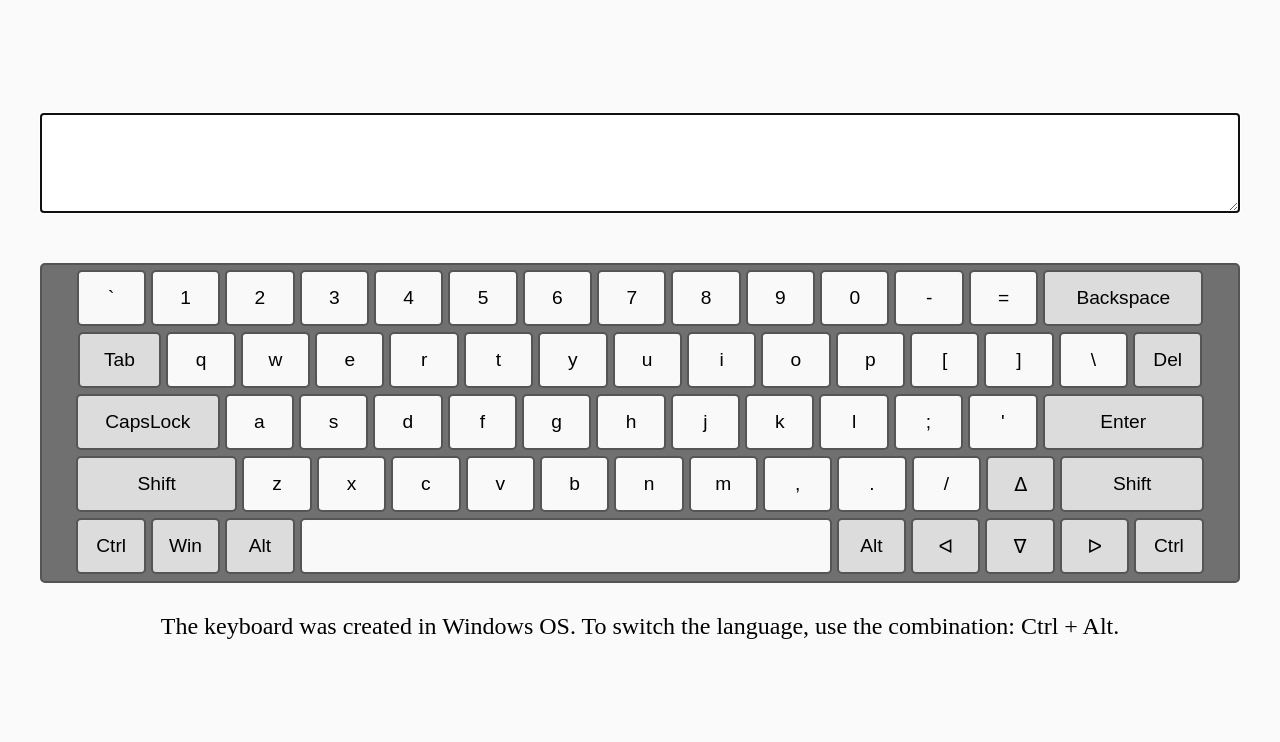
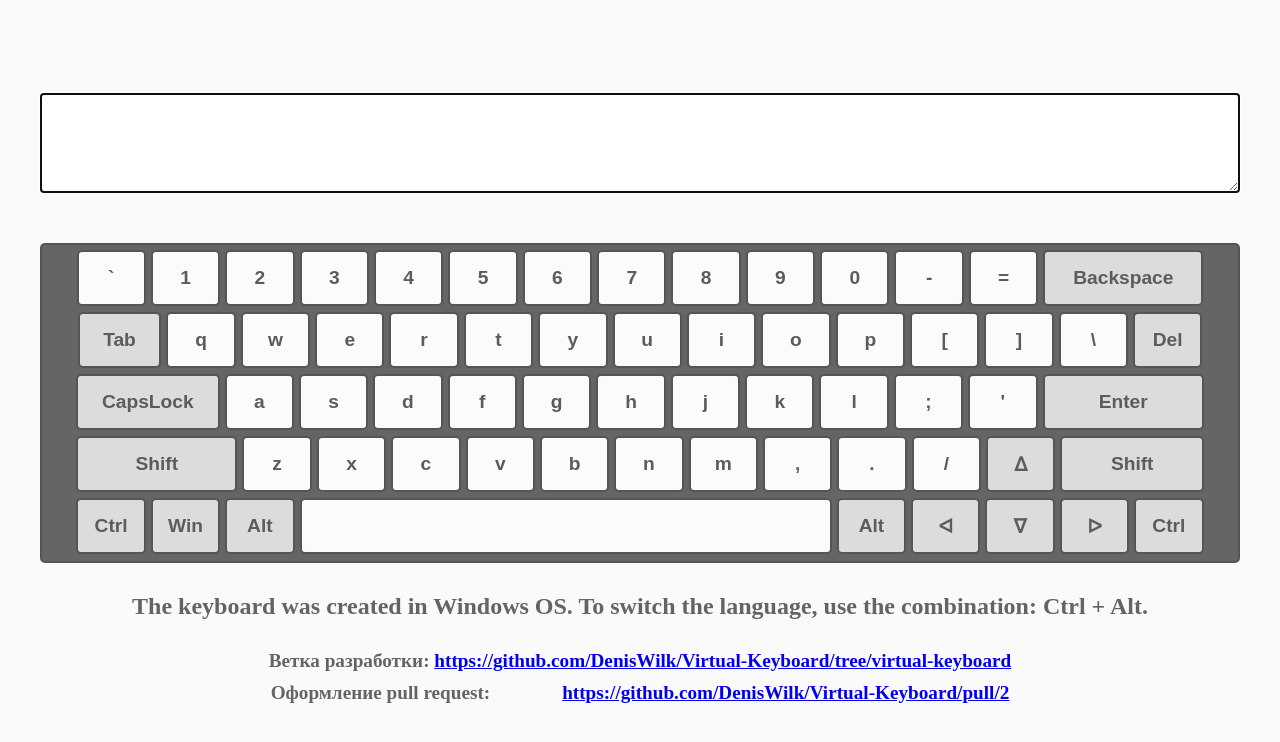
Before and after one commit to DenisWilk/Virtual-Keyboard, a website: page index.html in a window 1280 px wide. Drawn offline with Linux system fonts and the light colour scheme.

Commit message:
recast: minor style changes

```diff
--- a/index.js
+++ b/index.js
@@ -505,7 +505,17 @@ generalContainer.append(keyboardContainer);
 
 generalContainer.insertAdjacentHTML('beforeend', `
     <p class="text">The keyboard was created in Windows OS.
-    To switch the language, use the combination: Ctrl + Alt.</p>`);
+    To switch the language, use the combination: Ctrl + Alt.
+    </p>
+    <p class="text link-text">Ветка разработки:
+    <a href="https://github.com/DenisWilk/Virtual-Keyboard/tree/virtual-keyboard">
+    https://github.com/DenisWilk/Virtual-Keyboard/tree/virtual-keyboard</a>
+    </p>
+    <p class="text link-text">Оформление pull request:
+    &nbsp&nbsp&nbsp&nbsp&nbsp&nbsp&nbsp&nbsp&nbsp&nbsp&nbsp&nbsp&nbsp
+    <a href="https://github.com/DenisWilk/Virtual-Keyboard/pull/2">
+    https://github.com/DenisWilk/Virtual-Keyboard/pull/2</a>
+    </p>`);
 
 const textarea = document.querySelector('.textarea');
 let keyboardLayout = localStorage.getItem('layout');
--- a/style.css
+++ b/style.css
@@ -37,7 +37,7 @@ body {
     padding: 5px 0;
     border: solid rgb(84, 84, 84) 2px;
     border-radius: 5px;
-    background: rgb(112, 112, 112);
+    background: rgb(101, 101, 101);
 
 
 }
@@ -50,8 +50,10 @@ body {
     height: calc(20% - 5px);
     border: solid rgb(86, 85, 85) 2px;
     border-radius: 5px;
-    background: rgb(249, 249, 249);
+    background: rgb(251, 251, 251);
     font-size: 1.2rem;
+    font-weight: 600;
+    color: rgb(92, 92, 92);
 }
 
 .btn:active {
@@ -117,7 +119,13 @@ body {
 }
 
 .text {
+    margin: -20px 0 0;
     font-size: 1.5rem;
-    font-weight: 400;
-    margin-top: -20px;
+    font-weight: 600;
+    color: rgb(100, 100, 100);
 }
+
+.link-text {
+    margin: -20px 0;
+    font-size: 1.2rem;
+}
```
Also changed, not shown: .eslintrc.js.
